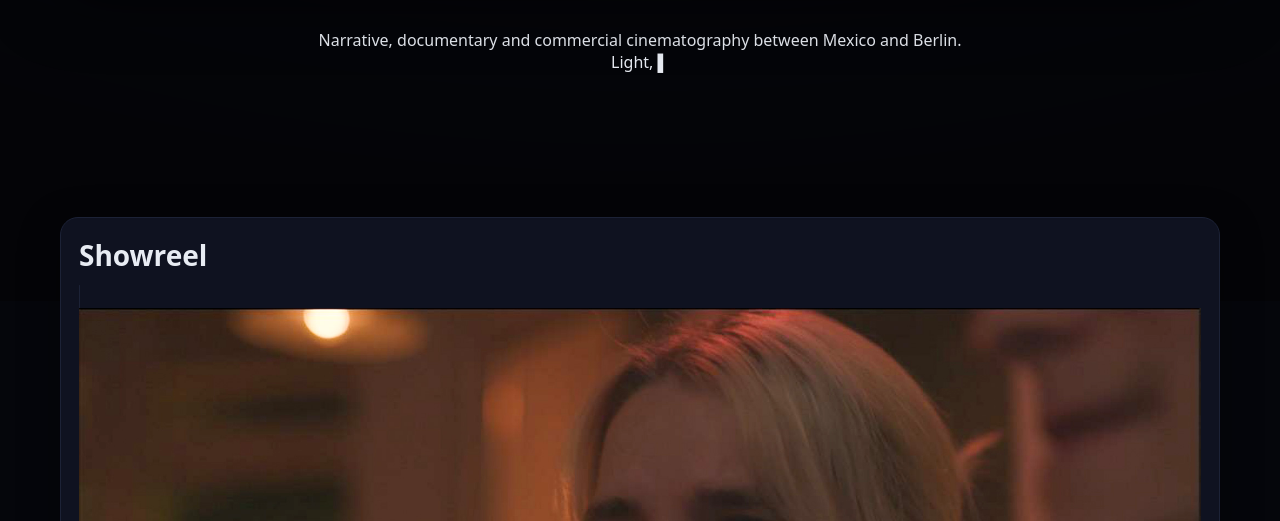
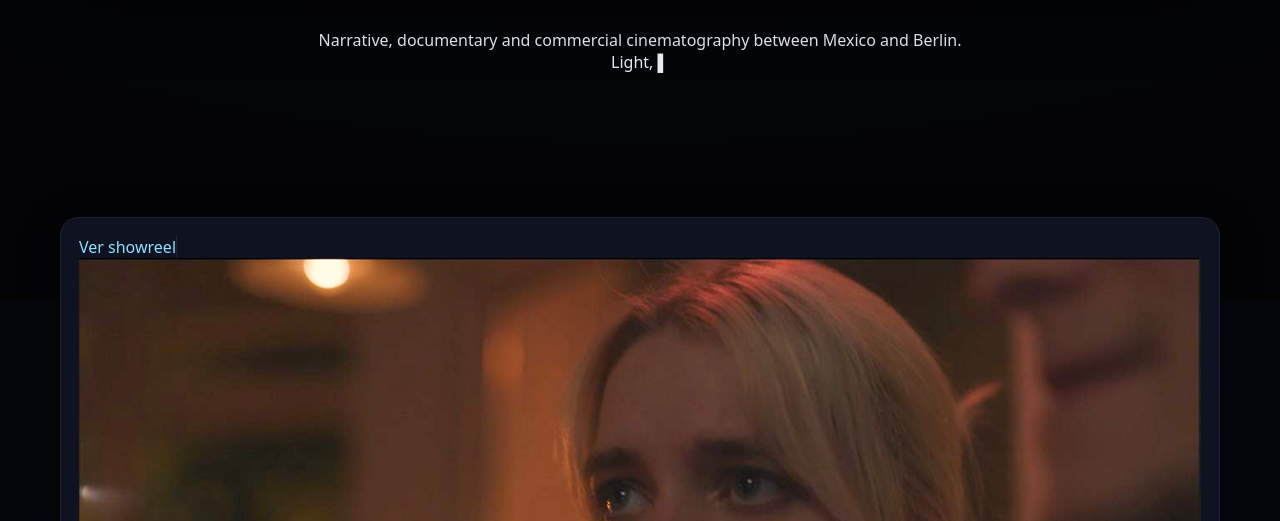
Before and after one commit to abrilruzmed/abrilruzmed.github.io, a plain HTML site: page index.html in a window 1280 px wide. Shown: the part 579-1100 px from the top of the page. Drawn offline with Linux system fonts and the light colour scheme.

Commit message:
Update index.html

```diff
--- a/index.html
+++ b/index.html
@@ -473,7 +473,10 @@
     <section id="showreel">
       <div class="wrap">
         <div class="card reveal">
-          <h2>Showreel</h2>
+          <a href="https://youtu.be/cUrWuwiuDuI" target="_blank" rel="noopener" class="chip chip-showreel">
+  Ver showreel
+</a>
+
           <a class="showreel-thumb" href="https://youtu.be/cUrWuwiuDuI" target="_blank" rel="noopener">
             <img src="assets/showreel.jpg" alt="Showreel thumbnail" />
           </a>
```
